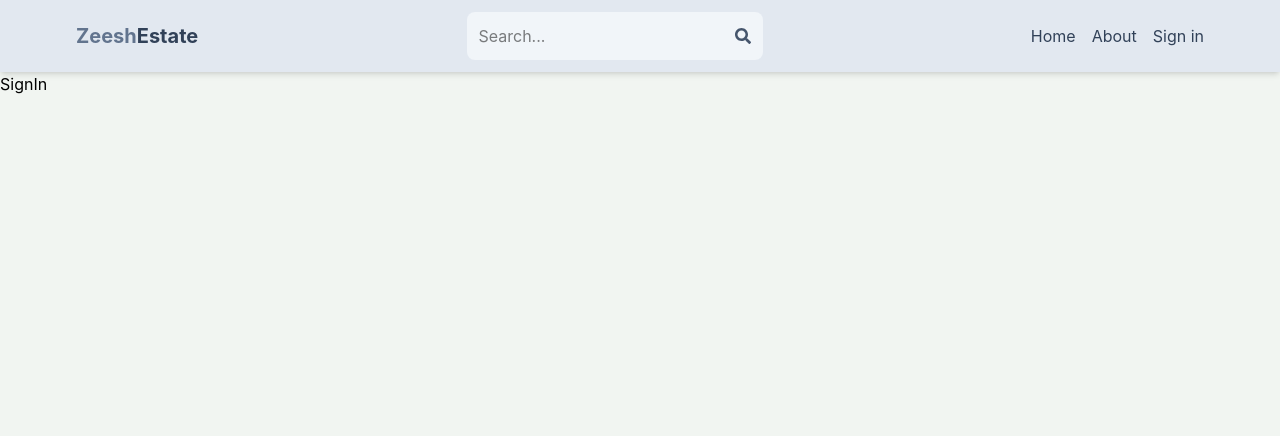
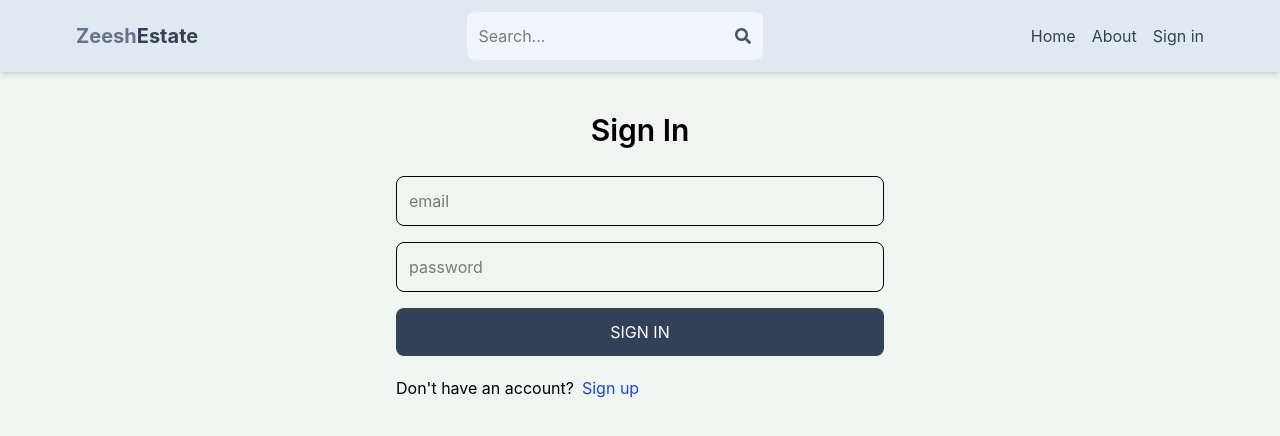
Before and after one commit to zeeshan335088-ai/Real-Estate, a React (Vite) app in the folder client/: page /sign-in in a window 1280 px wide. Shown: the top 436 px of the page. Built offline with nearby package versions, Linux system fonts and the light colour scheme.

Commit message:
complete sign in page functionality

```diff
--- a/client/src/pages/SignIn.jsx
+++ b/client/src/pages/SignIn.jsx
@@ -1,7 +1,65 @@
-import React from 'react'
+import { useState } from 'react'
+import { Link, useNavigate } from 'react-router-dom'
+
 
 export default function SignIn() {
+  const [formData, setFormData] = useState({});
+  const [error, setError] = useState(null);
+  const [loading, setLoading] = useState(false);
+  const navigate = useNavigate();
+  const handleChange = (e) =>{
+setFormData(
+  {
+    ...formData,
+    [e.target.id]:e.target.value,
+  }
+);
+  };
+  const handleSubmit =async (e) =>{
+    e.preventDefault();
+    try {
+        setLoading(true);
+    const res =await fetch('/api/auth/signin',
+      {
+        method: 'POST',
+        headers:{
+          'Content-Type': 'application/json',
+        },
+        body:JSON.stringify(formData),
+      }
+    );
+    const data = await res.json();
+  console.log(data)
+    if(data.success === false){
+      setLoading(false);
+      setError(data.message);
+      return;
+    }
+    setLoading(false);
+    setError(null);
+    navigate('/');
+    } catch (error) {
+      setLoading(false);
+      setError(error.message);
+    }
+
+  };
+
   return (
-    <div>SignIn</div>
+    <div className='p-3 max-w-lg mx-auto'>
+      <h1 className='text-3xl text-center font-semibold my-7'>Sign In</h1>
+      <form onSubmit={handleSubmit} className='flex flex-col gap-4'>
+        <input type="email" placeholder='email' className='border p-3 rounded-lg' id='email'onChange={handleChange} />
+        <input type="password" placeholder='password' className='border p-3 rounded-lg' id='password'onChange={handleChange}/>
+        <button disabled={loading} className='bg-slate-700 text-white p-3 rounded-lg uppercase hover:opacity-95 disabled:opacity-80'>{loading ? 'Loading...' : 'Sign In'}</button>
+      </form>
+      <div className='flex gap-2 mt-5 '>
+        <p>Don't have an account?</p>
+         <Link to={"/sign-up"}>
+         <span className='text-blue-700'>Sign up</span>
+         </Link>
+      </div>
+      {error && <p className='text-red-500 mt-5'>{error}</p> }
+    </div>
   )
 }
```
